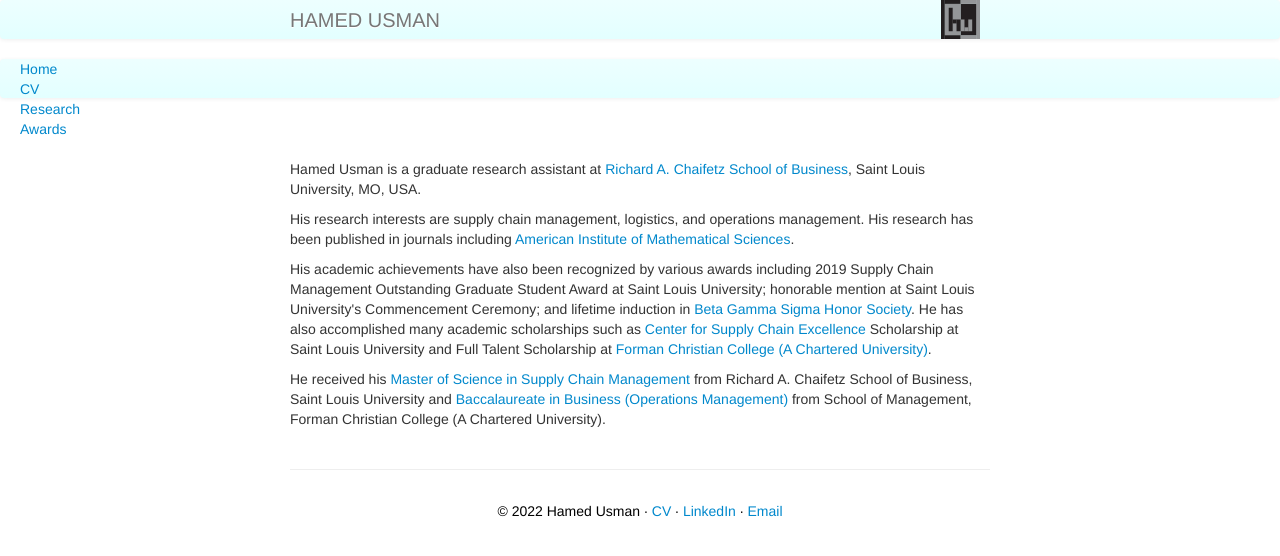
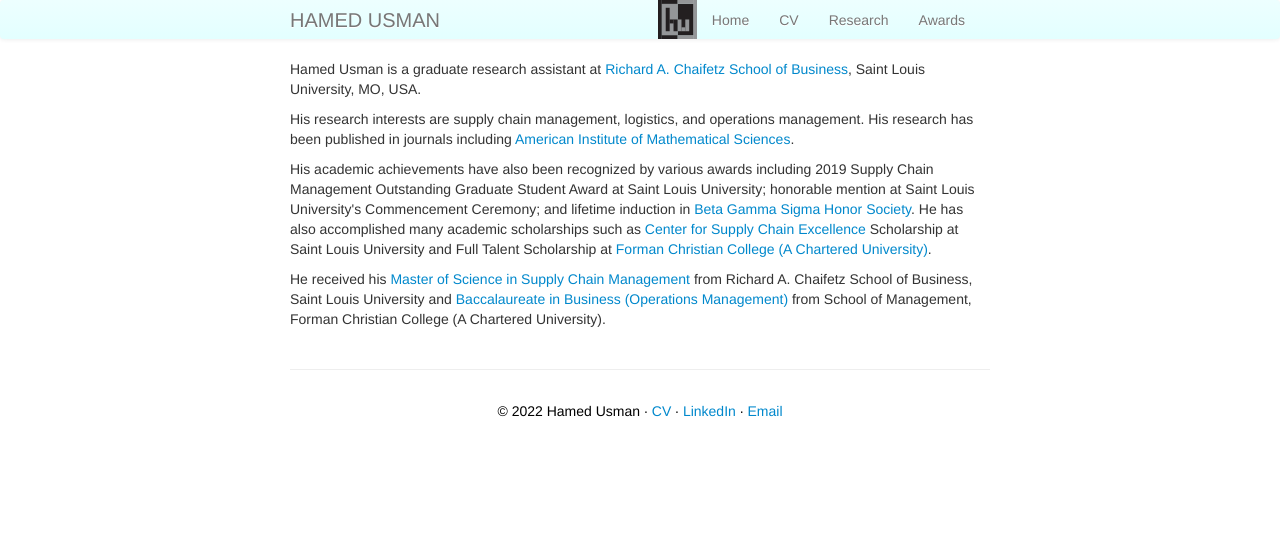
Before and after one commit to hamedusman/hamedusman.github.io, a Jekyll site: the page built from index.md, in a window 1280 px wide. Shown: the top 556 px of the page. Built offline with Jekyll 4.4.1, drawn with Linux system fonts in a browser that asks for light colours.

Commit message:
Update default.html

```diff
--- a/_includes/themes/twitter/default.html
+++ b/_includes/themes/twitter/default.html
@@ -36,22 +36,14 @@
           <a class="brand" href="{{ HOME_PATH }}">{{ site.title }}</a>
           <ul class="nav">
             <li><div id="hu"><img src="../assets/hu.svg"/></div></li>
-            <!--<li><a href="http://hamedusman.github.io"><p class="hover-underline-animation">Home</p></a></li>
+            <li><a href="http://hamedusman.github.io"><p class="hover-underline-animation">Home</p></a></li>
             <li><a href="{{ BASE_PATH }}/assets/CV.pdf" rel="noopener noreferrer" target="_blank"><p class="hover-underline-animation">CV</p></a></li>
             <li><a href="/pages/research.html"><p class="hover-underline-animation">Research</p></a></li>
-            <li><a href="/pages/awards.html"><p class="hover-underline-animation">Awards</p></a></li>-->
+            <li><a href="/pages/awards.html"><p class="hover-underline-animation">Awards</p></a></li>
           </ul>
         </div>
       </div>
     </div>
-
-  <div class="navbar-inner">
-      <ul class="nav">
-          <li><a href="http://hamedusman.github.io">Home</a></li>
-            <li><a href="{{ BASE_PATH }}/assets/CV.pdf" rel="noopener noreferrer" target="_blank">CV</a></li>
-            <li><a href="/pages/research.html">Research</a></li>
-            <li><a href="/pages/awards.html">Awards</a></li>
-      </ul>
 
     <!--<div id="hu">
      <img src="../assets/hu.svg"/>
```
